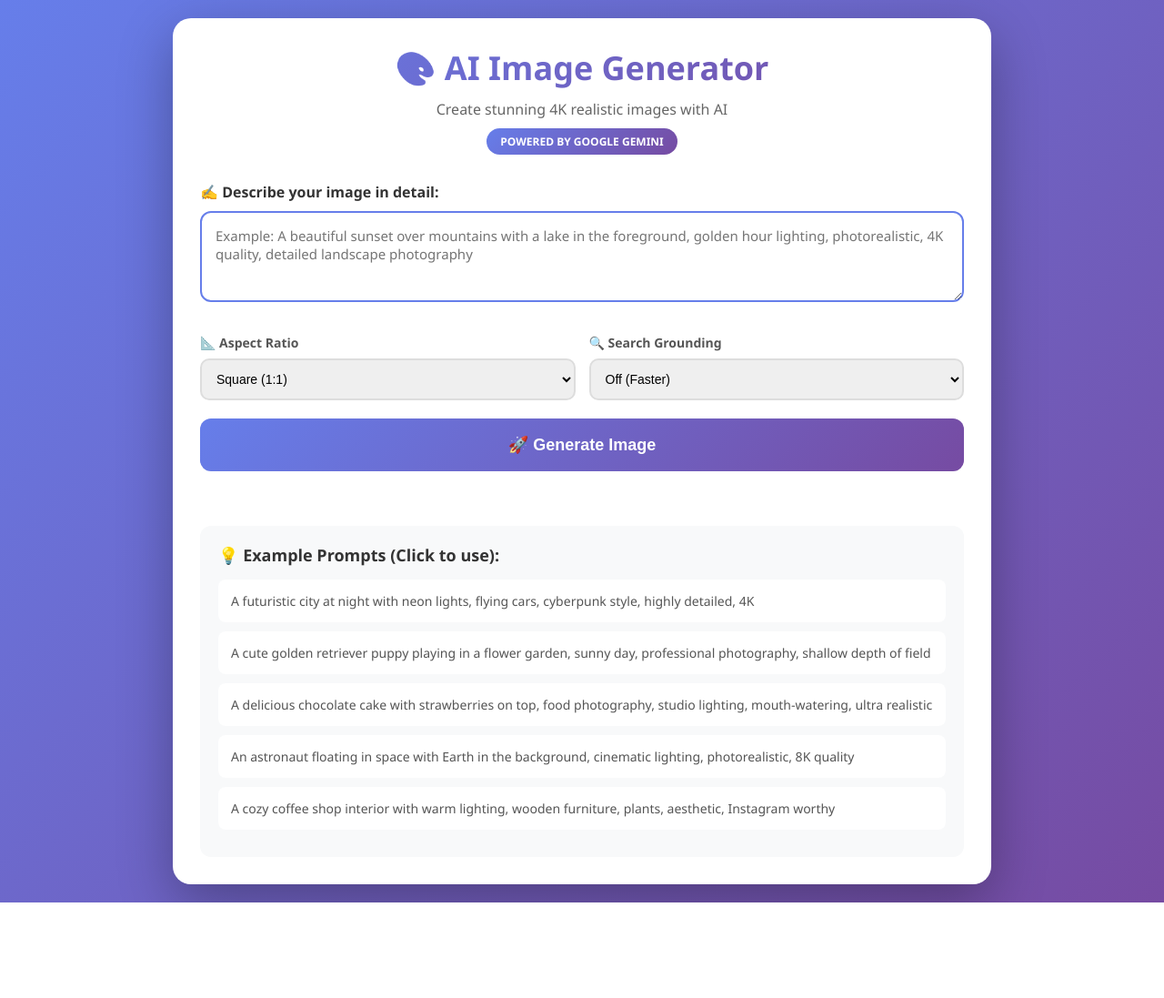
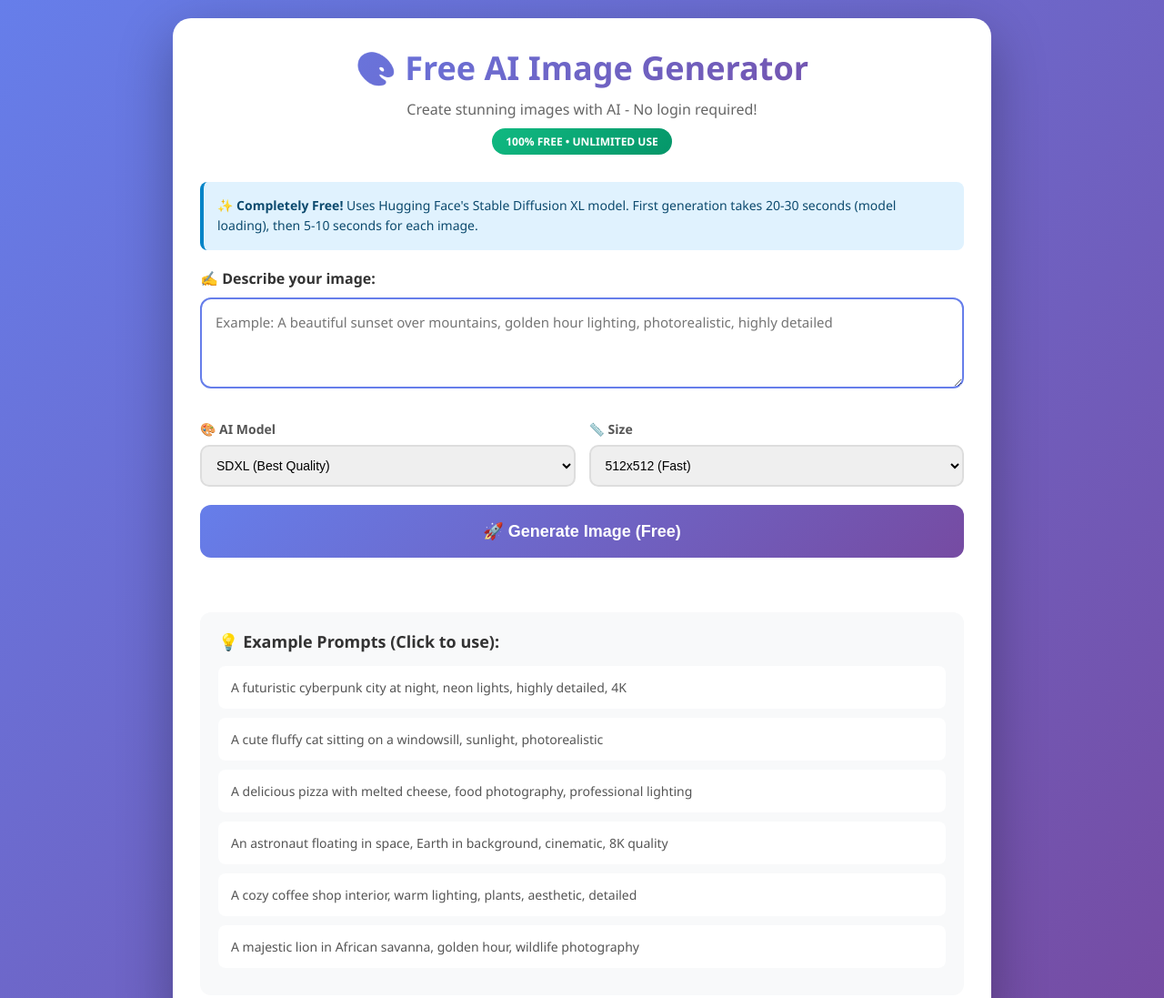
Before and after one commit to renusharma93385-sketch/ai-image-generator, a plain HTML site: page index.html in a window 1280 px wide. Shown: the top 1097 px of the page at 91% size. Before the commit the page ends 992 px from the top, so only its background shows below. Drawn offline with Linux system fonts and the light colour scheme.

Commit message:
Updated to free standalone AI with Hugging Face models

```diff
--- a/index.html
+++ b/index.html
@@ -3,7 +3,7 @@
 <head>
     <meta charset="UTF-8">
     <meta name="viewport" content="width=device-width, initial-scale=1.0">
-    <title>AI Image Generator - 4K Quality</title>
+    <title>Free AI Image Generator - No Login Required</title>
     <style>
         * {
             margin: 0;
@@ -47,7 +47,7 @@
 
         .badge {
             display: inline-block;
-            background: linear-gradient(135deg, #667eea 0%, #764ba2 100%);
+            background: linear-gradient(135deg, #10b981 0%, #059669 100%);
             color: white;
             padding: 6px 15px;
             border-radius: 20px;
@@ -119,10 +119,6 @@
             border-color: #667eea;
         }
 
-        .select-input:focus {
-            border-color: #764ba2;
-        }
-
         .generate-btn {
             width: 100%;
             padding: 18px;
@@ -140,10 +136,6 @@
         .generate-btn:hover {
             transform: translateY(-2px);
             box-shadow: 0 10px 30px rgba(102, 126, 234, 0.4);
-        }
-
-        .generate-btn:active {
-            transform: translateY(0);
         }
 
         .generate-btn:disabled {
@@ -233,6 +225,12 @@
             color: #667eea;
             font-size: 16px;
             font-weight: 600;
+            margin-bottom: 10px;
+        }
+
+        .loading-subtext {
+            color: #999;
+            font-size: 13px;
         }
 
         .examples {
@@ -268,67 +266,71 @@
             font-size: 14px;
         }
 
-        .error {
-            background: #fee;
-            color: #c33;
+        .info-box {
+            background: #e0f2fe;
+            border-left: 4px solid #0284c7;
             padding: 15px;
-            border-radius: 10px;
+            border-radius: 8px;
             margin-bottom: 20px;
-            display: none;
         }
 
-        .error.active {
-            display: block;
+        .info-box p {
+            color: #0c4a6e;
+            font-size: 14px;
+            line-height: 1.6;
         }
     </style>
 </head>
 <body>
     <div class="container">
         <div class="header">
-            <h1>🎨 AI Image Generator</h1>
-            <p>Create stunning 4K realistic images with AI</p>
-            <span class="badge">POWERED BY GOOGLE GEMINI</span>
+            <h1>🎨 Free AI Image Generator</h1>
+            <p>Create stunning images with AI - No login required!</p>
+            <span class="badge">100% FREE • UNLIMITED USE</span>
         </div>
 
-        <div class="error" id="error"></div>
+        <div class="info-box">
+            <p><strong>✨ Completely Free!</strong> Uses Hugging Face's Stable Diffusion XL model. First generation takes 20-30 seconds (model loading), then 5-10 seconds for each image.</p>
+        </div>
 
         <div class="input-section">
-            <label class="prompt-label">✍️ Describe your image in detail:</label>
+            <label class="prompt-label">✍️ Describe your image:</label>
             <textarea
                 class="prompt-input"
                 id="promptInput"
-                placeholder="Example: A beautiful sunset over mountains with a lake in the foreground, golden hour lighting, photorealistic, 4K quality, detailed landscape photography"
+                placeholder="Example: A beautiful sunset over mountains, golden hour lighting, photorealistic, highly detailed"
             ></textarea>
         </div>
 
         <div class="options">
             <div class="option-group">
-                <label class="option-label">📐 Aspect Ratio</label>
-                <select class="select-input" id="aspectRatio">
-                    <option value="1:1">Square (1:1)</option>
-                    <option value="16:9">Landscape (16:9)</option>
-                    <option value="9:16">Portrait (9:16)</option>
-                    <option value="4:3">Standard (4:3)</option>
-                    <option value="3:4">Vertical (3:4)</option>
+                <label class="option-label">🎨 AI Model</label>
+                <select class="select-input" id="modelSelect">
+                    <option value="stabilityai/stable-diffusion-xl-base-1.0">SDXL (Best Quality)</option>
+                    <option value="runwayml/stable-diffusion-v1-5">SD 1.5 (Faster)</option>
+                    <option value="prompthero/openjourney">OpenJourney (Artistic)</option>
+                    <option value="SG161222/Realistic_Vision_V2.0">Realistic Vision</option>
                 </select>
             </div>
 
             <div class="option-group">
-                <label class="option-label">🔍 Search Grounding</label>
-                <select class="select-input" id="searchGrounding">
-                    <option value="false">Off (Faster)</option>
-                    <option value="true">On (More Accurate)</option>
+                <label class="option-label">📏 Size</label>
+                <select class="select-input" id="sizeSelect">
+                    <option value="512">512x512 (Fast)</option>
+                    <option value="768">768x768 (Balanced)</option>
+                    <option value="1024">1024x1024 (High Quality)</option>
                 </select>
             </div>
         </div>
 
         <button class="generate-btn" id="generateBtn" onclick="generateImage()">
-            🚀 Generate Image
+            🚀 Generate Image (Free)
         </button>
 
         <div class="loading" id="loading">
             <div class="spinner"></div>
-            <div class="loading-text">Creating your masterpiece... ✨</div>
+            <div class="loading-text">Creating your image... ✨</div>
+            <div class="loading-subtext">First time may take 20-30 seconds</div>
         </div>
 
         <div class="result-section" id="resultSection">
@@ -342,30 +344,34 @@
         <div class="examples">
             <h3>💡 Example Prompts (Click to use):</h3>
             <div class="example-item" onclick="useExample(0)">
-                <div class="example-text">A futuristic city at night with neon lights, flying cars, cyberpunk style, highly detailed, 4K</div>
+                <div class="example-text">A futuristic cyberpunk city at night, neon lights, highly detailed, 4K</div>
             </div>
             <div class="example-item" onclick="useExample(1)">
-                <div class="example-text">A cute golden retriever puppy playing in a flower garden, sunny day, professional photography, shallow depth of field</div>
+                <div class="example-text">A cute fluffy cat sitting on a windowsill, sunlight, photorealistic</div>
             </div>
             <div class="example-item" onclick="useExample(2)">
-                <div class="example-text">A delicious chocolate cake with strawberries on top, food photography, studio lighting, mouth-watering, ultra realistic</div>
+                <div class="example-text">A delicious pizza with melted cheese, food photography, professional lighting</div>
             </div>
             <div class="example-item" onclick="useExample(3)">
-                <div class="example-text">An astronaut floating in space with Earth in the background, cinematic lighting, photorealistic, 8K quality</div>
+                <div class="example-text">An astronaut floating in space, Earth in background, cinematic, 8K quality</div>
             </div>
             <div class="example-item" onclick="useExample(4)">
-                <div class="example-text">A cozy coffee shop interior with warm lighting, wooden furniture, plants, aesthetic, Instagram worthy</div>
+                <div class="example-text">A cozy coffee shop interior, warm lighting, plants, aesthetic, detailed</div>
+            </div>
+            <div class="example-item" onclick="useExample(5)">
+                <div class="example-text">A majestic lion in African savanna, golden hour, wildlife photography</div>
             </div>
         </div>
     </div>
 
     <script>
         const examples = [
-            "A futuristic city at night with neon lights, flying cars, cyberpunk style, highly detailed, 4K",
-            "A cute golden retriever puppy playing in a flower garden, sunny day, professional photography, shallow depth of field",
-            "A delicious chocolate cake with strawberries on top, food photography, studio lighting, mouth-watering, ultra realistic",
-            "An astronaut floating in space with Earth in the background, cinematic lighting, photorealistic, 8K quality",
-            "A cozy coffee shop interior with warm lighting, wooden furniture, plants, aesthetic, Instagram worthy"
+            "A futuristic cyberpunk city at night, neon lights, highly detailed, 4K",
+            "A cute fluffy cat sitting on a windowsill, sunlight, photorealistic",
+            "A delicious pizza with melted cheese, food photography, professional lighting",
+            "An astronaut floating in space, Earth in background, cinematic, 8K quality",
+            "A cozy coffee shop interior, warm lighting, plants, aesthetic, detailed",
+            "A majestic lion in African savanna, golden hour, wildlife photography"
         ];
 
         let currentImageUrl = '';
@@ -376,43 +382,49 @@
 
         async function generateImage() {
             const prompt = document.getElementById('promptInput').value.trim();
-            const aspectRatio = document.getElementById('aspectRatio').value;
-            const searchGrounding = document.getElementById('searchGrounding').value === 'true';
+            const model = document.getElementById('modelSelect').value;
+            const size = parseInt(document.getElementById('sizeSelect').value);
 
             if (!prompt) {
-                showError('Please enter a description for your image!');
+                alert('Please enter a description for your image!');
                 return;
             }
 
-            hideError();
             document.getElementById('generateBtn').disabled = true;
             document.getElementById('loading').classList.add('active');
             document.getElementById('resultSection').classList.remove('active');
 
             try {
-                const response = await fetch('https://api.bhindi.io/v1/agents/gemini-nano-banana-pro/generate-image', {
+                const response = await fetch(
+                    `https://api-inference.huggingface.co/models/${model}`,
+                    {
                         method: 'POST',
                         headers: {
                             'Content-Type': 'application/json',
                         },
                         body: JSON.stringify({
-                        prompt: prompt,
-                        aspectRatio: aspectRatio,
-                        useSearchGrounding: searchGrounding
+                            inputs: prompt,
+                            parameters: {
+                                width: size,
+                                height: size,
+                                num_inference_steps: 50,
+                                guidance_scale: 7.5
+                            }
                         })
-                });
+                    }
+                );
 
-                const data = await response.json();
+                if (!response.ok) {
+                    throw new Error('Generation failed');
+                }
 
-                if (data.success && data.data && data.data.imageUrl) {
-                    currentImageUrl = data.data.imageUrl;
+                const blob = await response.blob();
+                currentImageUrl = URL.createObjectURL(blob);
+
                 document.getElementById('generatedImage').src = currentImageUrl;
                 document.getElementById('resultSection').classList.add('active');
-                } else {
-                    showError('Failed to generate image. Please try again!');
-                }
             } catch (error) {
-                showError('Error connecting to AI service. Please try again!');
+                alert('Error generating image. Please try again! The model might be loading for the first time.');
                 console.error('Generation error:', error);
             } finally {
                 document.getElementById('loading').classList.remove('active');
@@ -437,17 +449,7 @@
             document.getElementById('promptInput').focus();
         }
 
-        function showError(message) {
-            const errorDiv = document.getElementById('error');
-            errorDiv.textContent = message;
-            errorDiv.classList.add('active');
-        }
-
-        function hideError() {
-            document.getElementById('error').classList.remove('active');
-        }
-
-        // Enter key support
+        // Ctrl+Enter to generate
         document.getElementById('promptInput').addEventListener('keydown', function(e) {
             if (e.key === 'Enter' && e.ctrlKey) {
                 generateImage();
```
Lines whose indentation alone changed are shown as unchanged.
